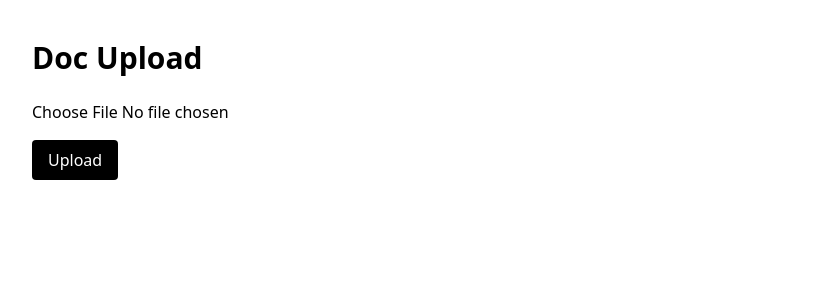
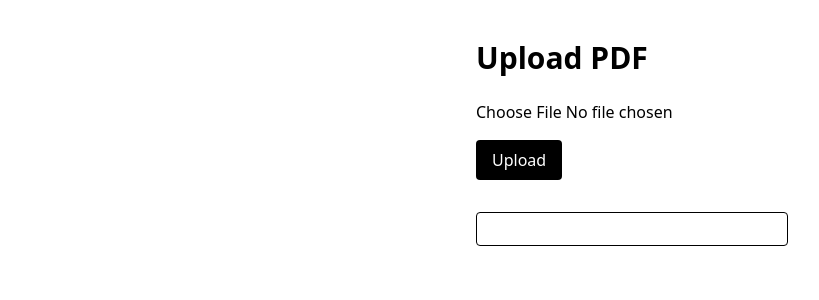
Before and after one commit to Ermias1995/DocMind-AI, a Next.js app in the folder frontend/: page / in a window 1280 px wide. Shown: the top 300 px of the page, without its empty margins (8-827 px from the left). Built offline with nearby package versions, Linux system fonts and the light colour scheme.

Commit message:
Read PDF Text Automatically

```diff
--- a/frontend/app/page.tsx
+++ b/frontend/app/page.tsx
@@ -5,6 +5,7 @@ import { useState } from "react";
 export default function Home() {
   const [file, setFile] = useState<File | null>(null);
   const [message, setMessage] = useState("");
+  const [text, setText] = useState("");
 
   const uploadFile = async () => {
     if (!file) return;
@@ -18,29 +19,34 @@ export default function Home() {
     });
 
     const data = await res.json();
+
     setMessage(data.message);
+    setText(data.text_preview || "");
   };
 
   return (
-    <main className="p-10">
-      <h1 className="text-3xl font-bold mb-6">Doc Upload</h1>
+    <main className="p-10 max-w-4xl mx-auto">
+      <h1 className="text-3xl font-bold mb-6">Upload PDF</h1>
 
       <input
         type="file"
         onChange={(e) => setFile(e.target.files?.[0] || null)}
-        className="mb-4"
       />
 
-      <br />
+      <div className="mt-4">
+        <button
+          onClick={uploadFile}
+          className="bg-black text-white px-4 py-2 rounded"
+        >
+          Upload
+        </button>
+      </div>
 
-      <button
-        onClick={uploadFile}
-        className="bg-black text-white px-4 py-2 rounded cursor-pointer"
-      >
-        Upload
-      </button>
+      <p className="mt-4 font-medium">{message}</p>
 
-      <p className="mt-4">{message}</p>
+      <div className="mt-8 border p-4 rounded whitespace-pre-wrap">
+        {text}
+      </div>
     </main>
   );
 }
```
Also changed, not shown: 2 other files (tests, documents, lock files or other folders).
